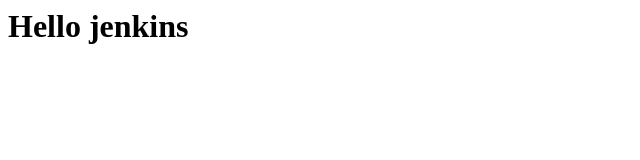
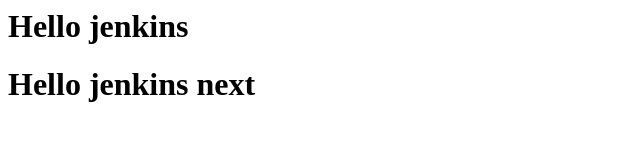
Before and after one commit to testacnarendra/demojenkins, a plain HTML site: page index.html in a window 1280 px wide. Shown: the whole page, without its empty margins (0-640 px from the left). Drawn offline with Linux system fonts and the light colour scheme.

Commit message:
Update index.html

```diff
--- a/index.html
+++ b/index.html
@@ -1,5 +1,6 @@
 <html>
 <body>
 <h1>Hello jenkins </h1>
+<h1>Hello jenkins next</h1>
 </body>
 </html>
```
